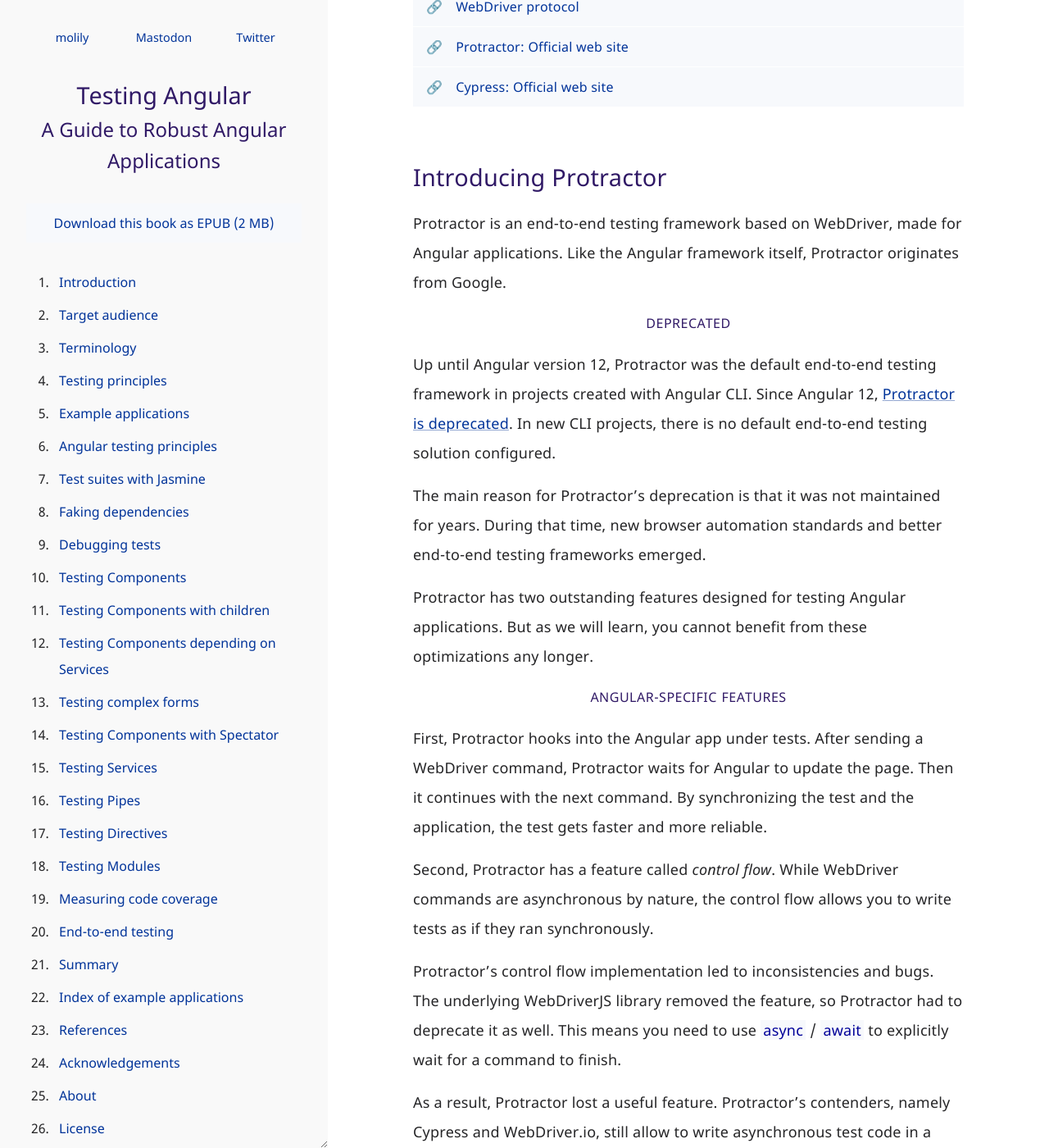
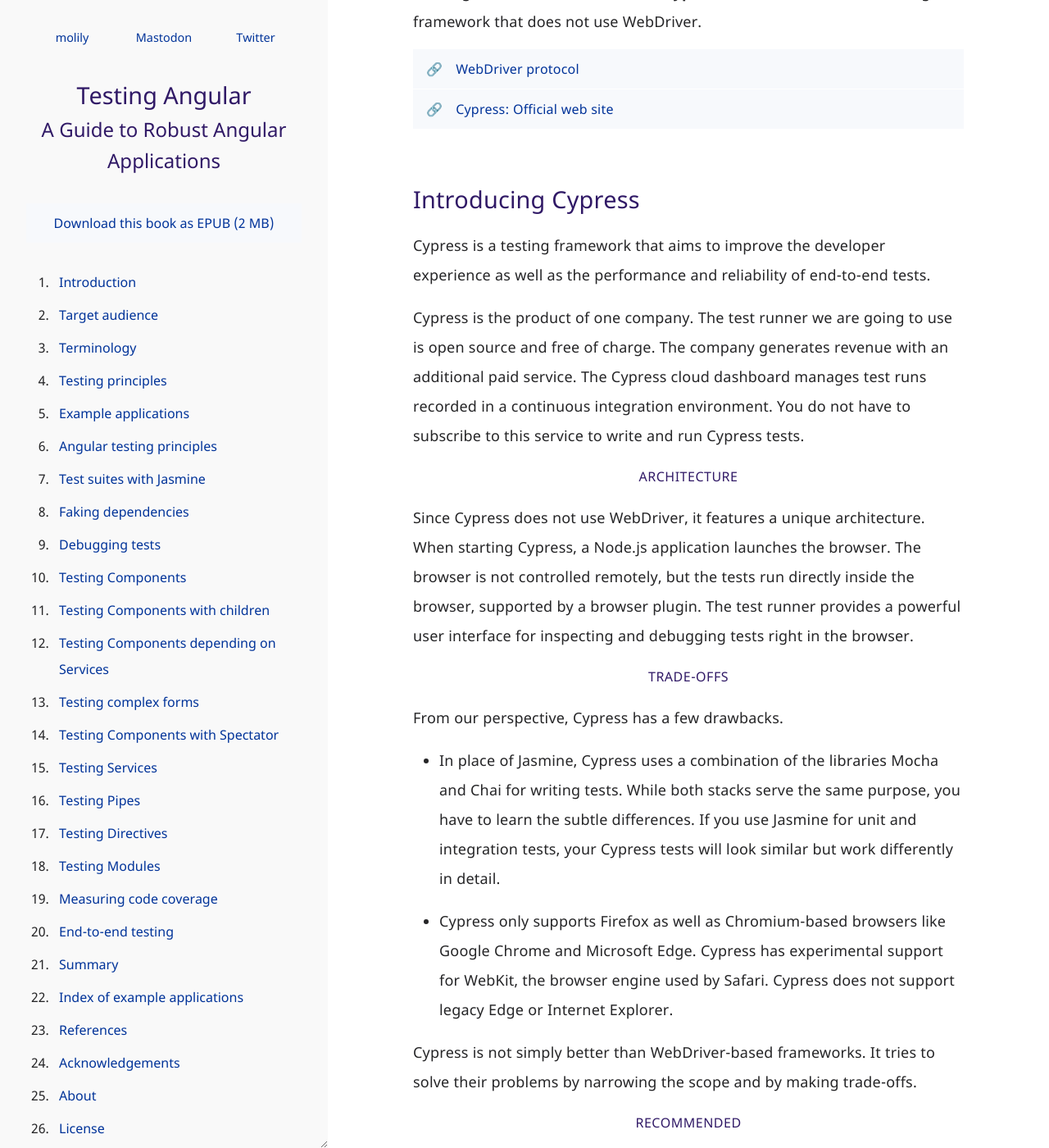
Before and after one commit to molily/testing-angular, a Jekyll site: the page built from end-to-end-testing.md, in a window 1280 px wide and 1400 px high, scrolled down 4801 px. Shown: the whole window at 82% size. Built offline with Jekyll 4.4.1, drawn with Linux system fonts in a browser that asks for light colours; some of the changed text lies outside the part shown.

Commit message:
Remove Protractor

````diff
--- a/end-to-end-testing.md
+++ b/end-to-end-testing.md
@@ -87,86 +87,37 @@
 - Send keyboard input to a form field
 - Execute arbitrary JavaScript code
 
-WebDriver is a key technology most end-to-end testing frameworks depend on. The main benefit of WebDriver is that tests can be run in different browsers, even simultaneously.
-
 WebDriver is a high-level, generic, HTTP-based protocol. It connects the test running on one machine with a browser possibly running on another machine. The level of control over the browser is limited.
 
 <aside class="margin-note">Flexibility vs. reliability</aside>
 
-Not all frameworks build on WebDriver. Some frameworks integrate more directly into the browser. This makes them more reliable, less complex, but also less flexible since they only support few browsers.
+The main benefit of WebDriver is that tests can be run in different browsers, even simultaneously. Yet only some end-to-end testing frameworks build on WebDriver. Those who do not are more directly integrated into the browser – either via plugins or by patching the browser source code. This makes them more reliable, but also less flexible since they only support certain browsers or custom browser builds.
 
-In this guide, we will learn about two frameworks, one of each category:
+Up until version 12, Angular used **Protractor** as its default end-to-end testing framework. Protractor was based on WebDriver. Since Angular 12, Protractor is deprecated. In new CLI projects, there is no default end-to-end testing solution configured.
 
-- **Protractor**, which is based on WebDriver,
-- **Cypress**, which does not use WebDriver.
+In this guide, we will learn to know **Cypress**, a mature end-to-end testing framework that does not use WebDriver.
 
 <div class="book-sources" markdown="1">
 - [WebDriver protocol](https://www.w3.org/TR/webdriver/)
-- [Protractor: Official web site](https://www.protractortest.org/)
 - [Cypress: Official web site](https://www.cypress.io/)
-</div>
-
-## Introducing Protractor
-
-Protractor is an end-to-end testing framework based on WebDriver, made for Angular applications. Like the Angular framework itself, Protractor originates from Google.
-
-<aside class="margin-note">Deprecated</aside>
-
-Up until Angular version 12, Protractor was the default end-to-end testing framework in projects created with Angular CLI. Since Angular 12, [Protractor is deprecated](https://github.com/angular/protractor/issues/5502). In new CLI projects, there is no default end-to-end testing solution configured.
-
-The main reason for Protractor’s deprecation is that it was not maintained for years. During that time, new browser automation standards and better end-to-end testing frameworks emerged.
-
-Protractor has two outstanding features designed for testing Angular applications. But as we will learn, you cannot benefit from these optimizations any longer.
-
-<aside class="margin-note">Angular-specific features</aside>
-
-First, Protractor hooks into the Angular app under tests. After sending a WebDriver command, Protractor waits for Angular to update the page. Then it continues with the next command. By synchronizing the test and the application, the test gets faster and more reliable.
-
-Second, Protractor has a feature called *control flow*. While WebDriver commands are asynchronous by nature, the control flow allows you to write tests as if they ran synchronously.
-
-Protractor’s control flow implementation led to inconsistencies and bugs. The underlying WebDriverJS library removed the feature, so Protractor had to deprecate it as well. This means you need to use `async` / `await` to explicitly wait for a command to finish.
-
-As a result, Protractor lost a useful feature. Protractor’s contenders, namely Cypress and WebDriver.io, still allow to write asynchronous test code in a synchronous manner.
-
-Without the control flow, you practically need to disable the “wait for Angular” feature as well. This means both key Protractor features have lapsed.
-
-<aside class="margin-note">Not recommended</aside>
-
-In view of these events, **this guide recommends against using Protractor for new projects**. Protractor is a solid project, but today there is no compelling reason to choose Protractor over its competitors.
-
-<aside class="margin-note">Tested with Protractor</aside>
-
-If you are looking for Protractor examples, have a look at the Protractor end-to-end tests for the Counter and Flickr search. They are not explained in this guide though.
-
-<div class="book-sources" markdown="1">
-- [Counter: End-to-end tests with Protractor](https://github.com/9elements/angular-workshop/tree/main/e2e)
-- [Flickr search: End-to-end tests with Protractor](https://github.com/9elements/angular-flickr-search/tree/main/e2e)
 </div>
 
 ## Introducing Cypress
 
-Cypress is an end-to-end testing framework that is not based on WebDriver. There are no Angular-specific features. Any web site can be tested with Cypress.
+Cypress is a testing framework that aims to improve the developer experience as well as the performance and reliability of end-to-end tests.
 
-<aside class="margin-note">Reproducible tests</aside>
+Cypress is the product of one company. The test runner we are going to use is open source and free of charge. The company generates revenue with an additional paid service. The Cypress cloud dashboard manages test runs recorded in a continuous integration environment. You do not have to subscribe to this service to write and run Cypress tests.
 
-WebDriver-based testing solutions are flexible and powerful but turned out to be slow and unreliable. Cypress aims to improve both the developing experience and the reliability of end-to-end tests.
+<aside class="margin-note">Architecture</aside>
 
-Cypress employs a fundamentally different architecture. A Node.js application starts the browser. The browser is not controlled remotely, but the tests run directly in the browser, supported by a browser plugin.
-
-The test runner provides a powerful user interface for inspecting and debugging tests right in the browser.
-
-<aside class="margin-note">Test runner</aside>
-
-Cypress is the product of one company, Cypress.io, Inc. The test runner we are going to use is open source and free of charge.
-
-The company generates revenue with an additional paid service: The Cypress dashboard manages test runs recorded in a continuous integration environment. You do not have to subscribe to this service to write and run Cypress tests.
+Since Cypress does not use WebDriver, it features a unique architecture. When starting Cypress, a Node.js application launches the browser. The browser is not controlled remotely, but the tests run directly inside the browser, supported by a browser plugin. The test runner provides a powerful user interface for inspecting and debugging tests right in the browser.
 
 <aside class="margin-note">Trade-offs</aside>
 
 From our perspective, Cypress has a few drawbacks.
 
-- In place of Jasmine, Cypress uses the Mocha and Chai libraries for writing tests. While both serve the same purpose, you have to learn the subtle differences. If you use Jasmine for unit and integration tests, there will be an inconsistency in your tests.
-- Cypress only supports Firefox as well as Chromium-based browsers like Google Chrome and Microsoft Edge. It does not support Safari, legacy Edge or even Internet Explorer.
+- In place of Jasmine, Cypress uses a combination of the libraries Mocha and Chai for writing tests. While both stacks serve the same purpose, you have to learn the subtle differences. If you use Jasmine for unit and integration tests, your Cypress tests will look similar but work differently in detail.
+- Cypress only supports Firefox as well as Chromium-based browsers like Google Chrome and Microsoft Edge. Cypress has experimental support for WebKit, the browser engine used by Safari. Cypress does not support legacy Edge or Internet Explorer.
 
 Cypress is not simply better than WebDriver-based frameworks. It tries to solve their problems by narrowing the scope and by making trade-offs.
 
@@ -174,11 +125,13 @@
 
 That being said, this guide **recommends to use Cypress for testing Angular applications**. Cypress is well-maintained and well-documented. With Cypress, you can write valuable end-to-end tests with little effort.
 
-In case you do need a WebDriver-based framework, have a look at Webdriver.io instead.
+In case you do need an up-to-date WebDriver-based framework, have a look at Webdriver.io instead.
 
 <div class="book-sources" markdown="1">
 - [Cypress: Trade-offs](https://docs.cypress.io/guides/references/trade-offs)
 - [Cypress: Key differences](https://docs.cypress.io/guides/overview/key-differences)
+- [Mocha – JavaScript testing framework](https://mochajs.org/)
+- [Chai – assertion library](https://www.chaijs.com/)
 - [Webdriver.io](https://webdriver.io/)
 </div>
 
@@ -203,22 +156,22 @@
 
 ```
 ℹ Using package manager: npm
-✔ Found compatible package version: @cypress/schematic@2.0.2.
+✔ Found compatible package version: @cypress/schematic@2.5.0.
 ✔ Package information loaded.
 
-The package @cypress/schematic@2.0.2 will be installed and executed.
+The package @cypress/schematic@2.5.0 will be installed and executed.
 Would you like to proceed? Yes
 ✔ Packages successfully installed.
-? Would you like the default `ng e2e` command to use Cypress? [ Protractor to Cypress Migration Guide:
-https://on.cypress.io/protractor-to-cypress?cli=true ] Yes
-CREATE cypress.config.ts (127 bytes)
+? Would you like the default `ng e2e` command to use Cypress? [ Protractor to Cypress Migration Guide: https://on.cypress.io/protractor-to-cypress?cli=true ] Yes
+? Would you like to add Cypress component testing?  This will add all files needed for Cypress component testing. No
+CREATE cypress.config.ts (134 bytes)
 CREATE cypress/tsconfig.json (139 bytes)
 CREATE cypress/e2e/spec.cy.ts (143 bytes)
 CREATE cypress/fixtures/example.json (85 bytes)
 CREATE cypress/support/commands.ts (1377 bytes)
-CREATE cypress/support/e2e.ts (655 bytes)
+CREATE cypress/support/e2e.ts (649 bytes)
 UPDATE package.json (1187 bytes)
-UPDATE angular.json (3757 bytes)
+UPDATE angular.json (3643 bytes)
 ✔ Packages installed successfully.
 ```
 
@@ -359,11 +312,15 @@
 - `ng run angular-workshop:cypress-run`
 - `ng run angular-workshop:cypress-open`
 
-Whatever method of starting Cypress you use, you need to start Angular’s development server with `ng serve` in a separate shell first. Cypress tries to connect to the `baseUrl` (`http://localhost:4200`) and will let you know if the server is not reachable.
+<aside class="margin-note">Development server</aside>
+
+The commands `npx cypress run`, `npx cypress open` and `ng run $project-name$:cypress-open` require you to start Angular’s development server with `ng serve` in a separate shell first. Cypress connects to the `baseUrl` (`http://localhost:4200`) and will let you know if the server is not reachable.
+
+The command `ng run $project-name$:cypress-run` starts the development server, runs the tests and stops the server once the tests have completed.
 
 <aside class="margin-note">Launch window</aside>
 
-The `cypress open` command will open the test runner. First, you need to choose the type of testing, which is “E2E testing” in our case.
+The `npx cypress open` command will open the test runner. First, you need to choose the type of testing, which is “E2E testing” in our case.
 
 <a href="/assets/img/cypress-choose-testing-type.png">
   <img src="/assets/img/cypress-choose-testing-type.png" alt="Cypress welcome screen. It allows to to choose end-to-end (E2E) testing or Component testing." class="image-max-full" loading="lazy" style="aspect-ratio: auto 1682 / 1164">
@@ -1390,21 +1347,17 @@
 
 ## End-to-end testing: Summary
 
-End-to-end tests used to be expensive while the outcome was poor. It was hard to write tests that pass reliably when the application is working correctly. This time could not be invested in writing useful tests that uncover bugs and regressions.
+End-to-end tests used to be expensive while the outcome was poor. It was hard to write tests that reliably pass even when the application is working correctly. This time could not be invested in writing useful tests that uncover bugs and regressions.
 
-For years, Protractor was the end-to-end testing framework most Angular developers relied on. With Cypress, a framework arose that sets new standards. Compared to Protractor, Cypress excels in developer experience and cost-effectiveness.
+For years, Protractor was the end-to-end testing framework many Angular developers relied on. With Cypress, a framework arose that sets new standards.
 
-<aside class="margin-note">Protractor and Cypress examples</aside>
-
-While this guide recommends to start with Cypress, WebDriver-based frameworks are still useful if you need to test a broad range of browsers. For all Cypress tests in this guide, you will find equivalent Protractor tests in the example repositories.
+This guide recommends to start with Cypress because it excels in developer experience and cost-effectiveness. Still, WebDriver-based frameworks like Webdriver.io are useful if you need to test a broad range of browsers.
 
 Even with Cypress, end-to-end tests are much more complex and error-prone than unit and integration tests with Jasmine and Karma. Then again, end-to-end tests are highly effective to test a feature under realistic circumstances.
 
 <div class="book-sources" markdown="1">
 - [Counter: Cypress tests](https://github.com/9elements/angular-workshop/tree/main/cypress)
-- [Counter: Protractor tests](https://github.com/9elements/angular-workshop/tree/main/e2e)
 - [Flickr search: Cypress tests](https://github.com/9elements/angular-flickr-search/tree/main/cypress)
-- [Flickr search: Protractor tests](https://github.com/9elements/angular-flickr-search/tree/main/e2e)
 </div>
 
 <p id="next-chapter-link"><a href="../summary/#summary">Summary</a></p>
````
Also changed, not shown: other parts of end-to-end-testing.md (+5 -5 lines).
